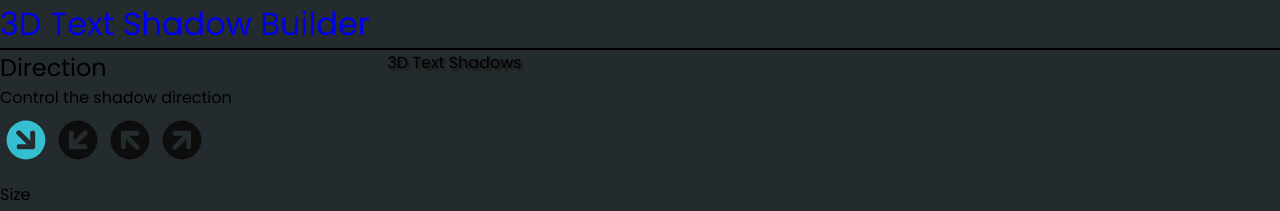
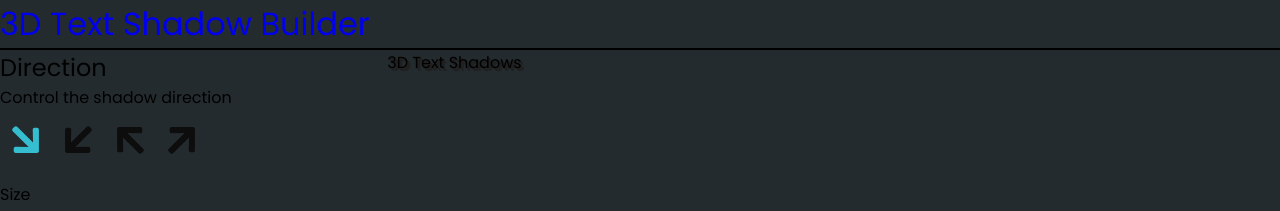
Before and after one commit to jnicewander/text-shadow-v2, a React (Create React App) app: page / in a window 1280 px wide. Shown: the top 211 px of the page. Built offline with nearby package versions, Linux system fonts and the light colour scheme; a web font is replaced by a local one.

Commit message:
Swapped arrow icon.

```diff
--- a/src/components/DirectionGroup.js
+++ b/src/components/DirectionGroup.js
@@ -1,5 +1,5 @@
 import React from 'react'
-import { FaArrowCircleUp } from 'react-icons/fa'
+import { FaArrowUp } from 'react-icons/fa'
 import './DirectionGroup.css'
 
 const DirectionGroup = ({ direction, setDirection }) => {
@@ -28,7 +28,7 @@ const DirectionGroup = ({ direction, setDirection }) => {
           checked={direction === "bottomRight"}
           onChange={handleClick}
         />
-        <FaArrowCircleUp />
+        <FaArrowUp />
       </label>
       <label
         className="DirectionLabel"
@@ -42,7 +42,7 @@ const DirectionGroup = ({ direction, setDirection }) => {
           checked={direction === "bottomLeft"}
           onChange={handleClick}
         />
-        <FaArrowCircleUp />
+        <FaArrowUp />
       </label>
       <label
         className="DirectionLabel"
@@ -56,7 +56,7 @@ const DirectionGroup = ({ direction, setDirection }) => {
           checked={direction === "topLeft"}
           onChange={handleClick}
         />
-        <FaArrowCircleUp />
+        <FaArrowUp />
       </label>
       <label
         className="DirectionLabel"
@@ -70,7 +70,7 @@ const DirectionGroup = ({ direction, setDirection }) => {
           checked={direction === "topRight"}
           onChange={handleClick}
         />
-        <FaArrowCircleUp />
+        <FaArrowUp />
       </label>
     </div>
   )
```
